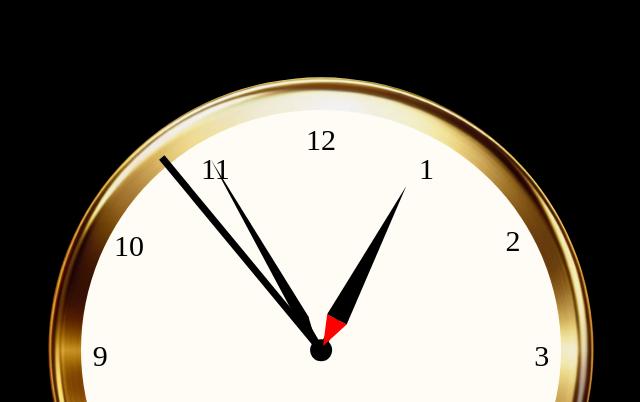
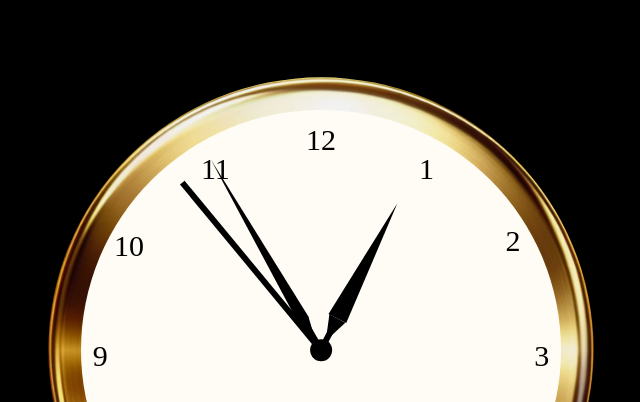
Before and after one commit to KrisHHFI/NextJS-Clock-App, a Next.js app: page / in a window 1280 px wide. Shown: the top 402 px of the page, without its empty margins (319-959 px from the left). Built offline with nearby package versions, Linux system fonts and the light colour scheme.

Commit message:
Making the clock dynamically resize part 3

```diff
--- a/src/Styling/Clock.css
+++ b/src/Styling/Clock.css
@@ -172,11 +172,11 @@ body {
 .hourHandInvertedPointer {
     width: 0;
     height: 0;
-    border-left: 11px solid transparent;
-    border-right: 11px solid transparent;
-    border-bottom: 30px solid red;
+    border-left: 0.75vw solid transparent;
+    border-right: 0.75vw solid transparent;
+    border-bottom: 2vw solid black;
     position: absolute;
-    top: -30px;
+    top: -2vw;
     left: 50%;
     transform: translateX(-50%) rotate(180deg);
     transform-origin: center bottom;
@@ -185,19 +185,19 @@ body {
 .hourHandPointer {
     width: 0;
     height: 0;
-    border-left: 11px solid transparent;
-    border-right: 11px solid transparent;
-    border-bottom: 150px solid black;
+    border-left: 0.8vw solid transparent;
+    border-right: 0.8vw solid transparent;
+    border-bottom: 10.2vw solid black;
     position: absolute;
-    top: -150px;
+    top: -10.2vw;
     left: 50%;
     transform: translateX(-50%);
     transform-origin: center bottom;
 }
 
 .secondHand {
-    height: 250px;
-    width: 7px;
+    height: 17vw;
+    width: 0.5vw;
     background-color: black;
     transform-origin: center bottom;
 }
```
